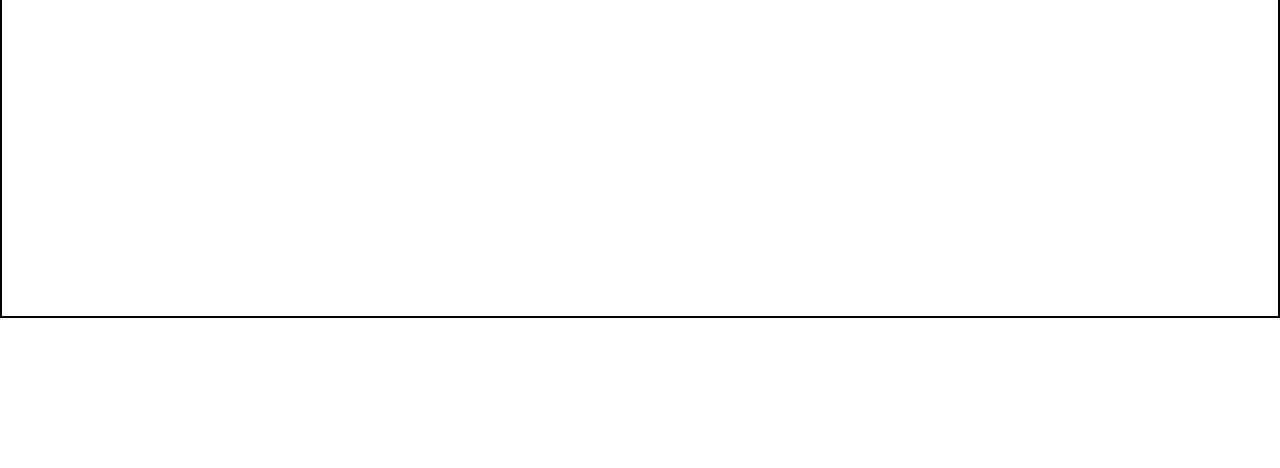
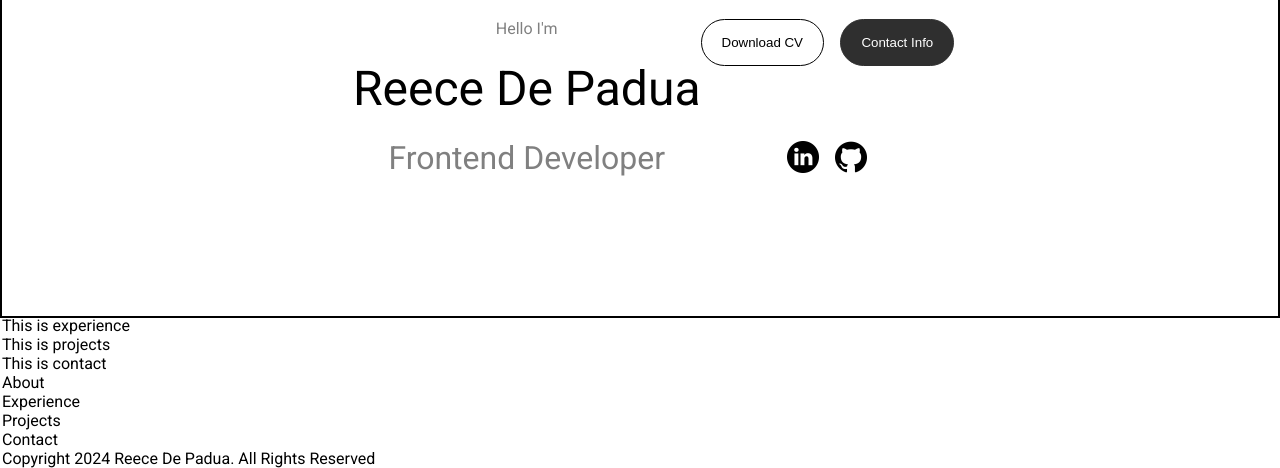
Before and after one commit to Reece-06/My_Portfolio, a Django app: page / in a window 1280 px wide. Shown: the part 482-950 px from the top of the page. Before the commit the page ends 800 px from the top, so only its background shows below. Run offline with Django 5.2, Linux system fonts and the light colour scheme.

Commit message:
about page done

```diff
--- /dev/null
+++ b/portfolio/portfolio/static/portfolio/css/aboutstyles.css
@@ -0,0 +1,94 @@
+.about{
+
+    height: 85%;
+    display: flex;
+    justify-content: center;
+    align-items: center;
+}
+.aboutimg{
+    align-self: center;
+    border-radius: 50%;
+    width: 23rem;
+    height: 23rem;
+    object-fit: cover;
+}
+.aboutcontent{
+    flex-flow: row wrap;
+    display: flex;
+    justify-content: space-between;
+    width: 45%;
+    margin-bottom: 10%;
+}
+.abouttxtcenter{
+    text-align: center;
+}
+.aboutothrcenter{
+    display: flex;
+    flex-flow: row wrap;
+    justify-content: space-between;
+
+}
+.aboutbuttoncontainer{
+    width: 73%;
+    margin: 0 auto;
+}
+
+.aboutlinks{
+    width: 23%;
+    margin: 0 auto;
+}
+.aboutlink{
+    width: 2rem;
+    height: 2rem;
+}
+.aboutrightcontent{
+    display: flex;
+    flex-flow: column wrap;
+    justify-content: space-between;
+    height: 80%;
+    max-width: fit-content;
+}
+.aboutcontentcontainer{
+
+    display: flex;
+    justify-content: center;
+    align-items: center;
+
+}
+.abouttxt{
+    color: grey;
+    font-size: 1rem;
+}
+.abouttxtname{
+    color: black;
+    font-size: 3rem;
+}
+.abouttxtocc{
+    color: grey;
+    font-size: 2rem;
+}
+.aboutbutton{
+    border-radius: 100px;
+    padding: 15px 20px;
+}
+.aboutcv{
+    border: 1.5px solid black;
+    background-color: white;
+    transition: background-color 1s, border-color 1s;
+}
+.aboutcv:hover{
+    background-color: rgb(47, 47, 47);
+    color: white;
+    border-color: rgb(47, 47, 47);
+    cursor: pointer;
+}
+.aboutcontact{
+    background-color: rgb(47, 47, 47);
+    border: 1.5px solid rgb(47, 47, 47);
+    color:white;
+    transition: background-color 1s;
+}
+.aboutcontact:hover{
+    background-color: black;
+    cursor: pointer;
+}
--- a/portfolio/portfolio/static/portfolio/css/navstyle.css
+++ b/portfolio/portfolio/static/portfolio/css/navstyle.css
@@ -38,6 +38,7 @@
 .navlink{
     text-decoration: none;
     color: black;
+    transition: text-decoration 0.5s, color 0.5s;
 }
 .navlink:hover{
     color: grey;
--- a/portfolio/portfolio/templates/portfolio/index.html
+++ b/portfolio/portfolio/templates/portfolio/index.html
@@ -4,6 +4,7 @@
 <head>
     <meta charset="UTF-8">
     <meta name="viewport" content="width=device-width, initial-scale=1.0">
+    <link rel="stylesheet" href="{% static "portfolio/css/aboutstyles.css" %}">
     <link rel="stylesheet" href="{% static "portfolio/css/cssreset.css" %}">
     <link rel="stylesheet" href="{% static "portfolio/css/navstyle.css" %}">
     <title>My First Portfolio</title>
@@ -11,21 +12,24 @@
 <body class="font">
         {% include "portfolio/includes/navbar.html" %}
         <section class="about">
-            <img src="" alt="About Me Page">
-            <div>
-                <p>Hello I'm</p>
-                <p>Reece De Padua</p>
-                <p>Frontend Developer</p>
-                <div>
-                    <button>Download CV</button>
-                    <button>Contact Info</button>
+            <header class="aboutcontent">
+                <img src="{% static "portfolio/images/me.jpg" %}" alt="About Me Page" class="aboutimg">
+                <div class="aboutcontentcontainer">
+                    <div class="aboutrightcontent">
+                        <p class="abouttxtcenter abouttxt">Hello I'm</p>
+                        <p class="abouttxtcenter abouttxtname">Reece De Padua</p>
+                        <p class="abouttxtcenter abouttxtocc">Frontend Developer</p>
+                        <div class="aboutothrcenter aboutbuttoncontainer">
+                            <button class="aboutbutton aboutcv">Download CV</button>
+                            <button class="aboutbutton aboutcontact">Contact Info</button>
+                        </div>
+                        <div class="aboutothrcenter aboutlinks">
+                            <a href=""><img src="{% static "portfolio/images/linkedin.png" %}" alt="LinkedIn Link" class="aboutlink"></a>
+                            <a href=""><img src="{% static "portfolio/images/github.png" %}" alt="Git-Hub Link" class="aboutlink"></a>
+                        </div>
+                    </div>
                 </div>
-                <div>
-                    <img src="" alt="LinkedIn Link">
-                    <img src="" alt="Git-Hub Link">
-                </div>
-
-            </div>
+            </header>
         </section>
         <section class="experience">
             <p>This is experience</p>
```
Also changed, not shown: portfolio/portfolio/static/portfolio/images/github.png (added), portfolio/portfolio/static/portfolio/images/linkedin.png (added), 1 other file.
